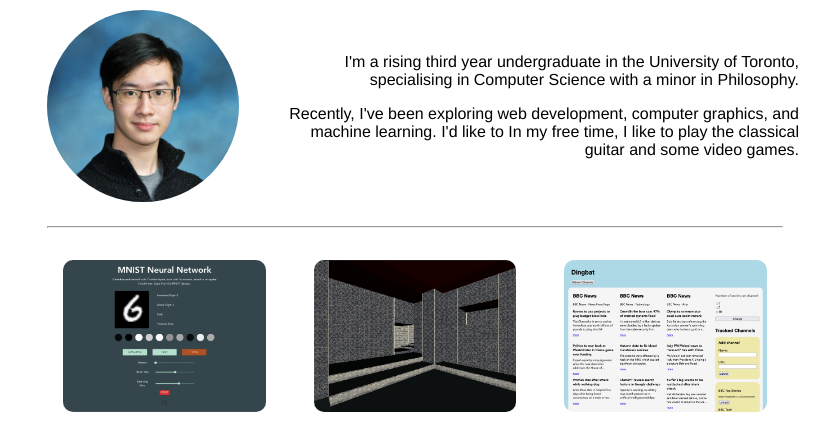
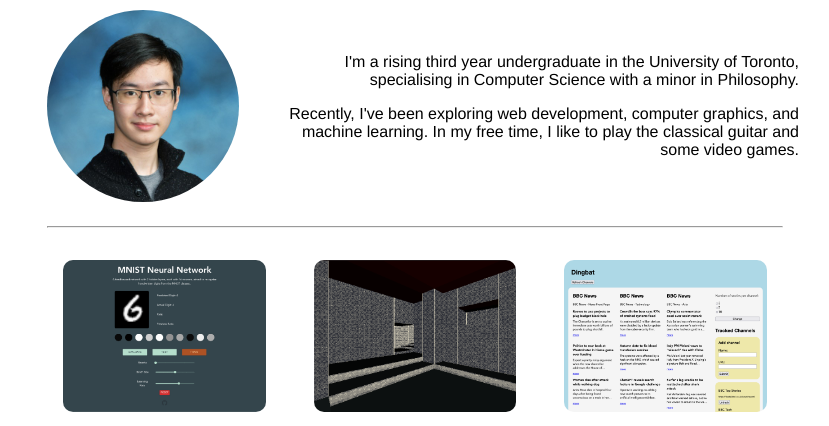
Before and after one commit to taml5/taml5.github.io, an Astro site: page / in a window 1280 px wide. Shown: the part 186-612 px from the top of the page, without its empty margins (225-1054 px from the left). Built offline with nearby package versions, Linux system fonts and the light colour scheme; Astro itself is replaced by a stand-in of ours.

Commit message:
Fixed the blurb

```diff
--- a/src/pages/index.astro
+++ b/src/pages/index.astro
@@ -24,7 +24,7 @@ import Card from '../components/Card.astro';
 					I'm a rising third year undergraduate in the University of Toronto, specialising in Computer Science with a minor in Philosophy.
 				</p>
 				<p>
-					Recently, I've been exploring web development, computer graphics, and machine learning. I'd like to In my free time, I like to play the classical guitar and some video games.
+					Recently, I've been exploring web development, computer graphics, and machine learning. In my free time, I like to play the classical guitar and some video games.
 				</p>
 			</div>
 		</div>
```
